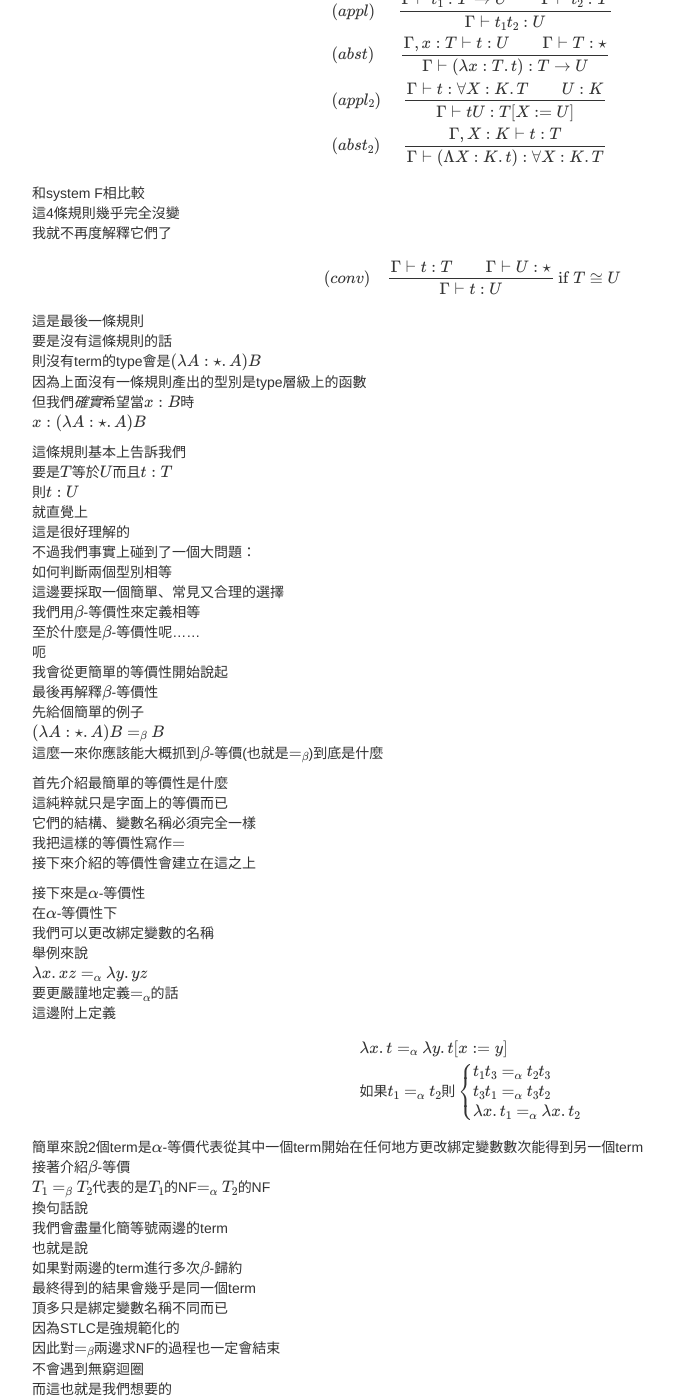
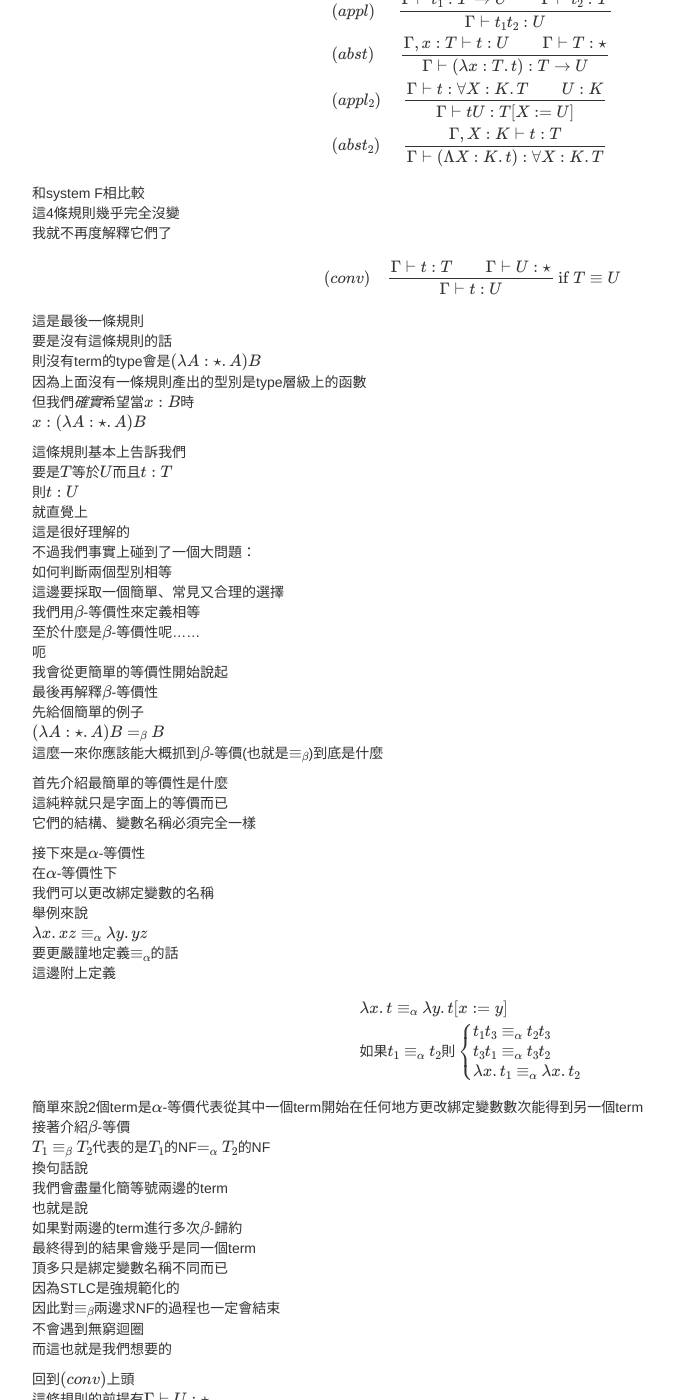
Before and after one commit to AndyShiue/AndyShiue.github.io, a Jekyll site: the page built from _posts/lambda/2016-02-21-system-F-omega.md, in a window 1280 px wide and 1400 px high, scrolled down 4629 px. Shown: the whole window, without its empty margins (168-842 px from the left). Built offline with Jekyll 4.4.1, drawn with Linux system fonts in a browser that asks for light colours; formulas are drawn with MathJax 3; comment, search, counter and statistics services are not loaded.

Commit message:
Fix equality sign.

```diff
--- a/_posts/lambda/2016-02-21-system-F-omega.md
+++ b/_posts/lambda/2016-02-21-system-F-omega.md
@@ -266,7 +266,7 @@ $$
 我就不再度解釋它們了
 
 $$
-(conv) \quad \dfrac{\Gamma \vdash t: T \qquad \Gamma \vdash U: \star}{\Gamma \vdash t: U} \: \mbox{if } T \cong U
+(conv) \quad \dfrac{\Gamma \vdash t: T \qquad \Gamma \vdash U: \star}{\Gamma \vdash t: U} \: \mbox{if } T \equiv U
 $$
 
 這是最後一條規則
@@ -291,36 +291,34 @@ $$
 最後再解釋\\(\beta\\)-等價性
 先給個簡單的例子
 \\((\lambda A: \star. A) B =\_\beta B\\)
-這麼一來你應該能大概抓到\\(\beta\\)-等價(也就是\\(=_\beta\\))到底是什麼
+這麼一來你應該能大概抓到\\(\beta\\)-等價(也就是\\(\equiv_\beta\\))到底是什麼
 
 首先介紹最簡單的等價性是什麼
 這純粹就只是字面上的等價而已
 它們的結構、變數名稱必須完全一樣
-我把這樣的等價性寫作\\(=\\)
-接下來介紹的等價性會建立在這之上
 
 接下來是\\(\alpha\\)-等價性
 在\\(\alpha\\)-等價性下
 我們可以更改綁定變數的名稱
 舉例來說
-\\(\lambda x. xz =\_\alpha \lambda y. yz\\)
-要更嚴謹地定義\\(=_\alpha\\)的話
+\\(\lambda x. xz \equiv\_\alpha \lambda y. yz\\)
+要更嚴謹地定義\\(\equiv_\alpha\\)的話
 這邊附上定義
 
 $$
 \begin{array}{lcl}
-\lambda x. t =_\alpha \lambda y. t[x:=y] \\
-如果t_1 =_\alpha t_2 則 \begin{cases}
-                        t_1 t_3 =_\alpha t_2 t_3 \\
-                        t_3 t_1 =_\alpha t_3 t_2 \\
-                        \lambda x. t_1 =_\alpha \lambda x. t_2 \\
+\lambda x. t\equiv_\alpha \lambda y. t[x:=y] \\
+如果t_1 \equiv_\alpha t_2 則 \begin{cases}
+                        t_1 t_3 \equiv_\alpha t_2 t_3 \\
+                        t_3 t_1 \equiv_\alpha t_3 t_2 \\
+                        \lambda x. t_1 \equiv_\alpha \lambda x. t_2 \\
                         \end{cases}
 \end{array}
 $$
 
 簡單來說2個term是\\(\alpha\\)-等價代表從其中一個term開始在任何地方更改綁定變數數次能得到另一個term
 接著介紹\\(\beta\\)-等價
-\\(T_1 =\_\beta T_2\\)代表的是\\(T_1\\)的NF\\(=\_\alpha T_2\\)的NF
+\\(T_1 \equiv\_\beta T_2\\)代表的是\\(T_1\\)的NF\\(=\_\alpha T_2\\)的NF
 換句話說
 我們會盡量化簡等號兩邊的term
 也就是說
@@ -328,7 +326,7 @@ $$
 最終得到的結果會幾乎是同一個term
 頂多只是綁定變數名稱不同而已
 因為STLC是強規範化的
-因此對\\(=_\beta\\)兩邊求NF的過程也一定會結束
+因此對\\(\equiv_\beta\\)兩邊求NF的過程也一定會結束
 不會遇到無窮迴圈
 而這也就是我們想要的
 
```
Also changed, not shown: _drafts/MLTT.md (+2 -36 lines).
